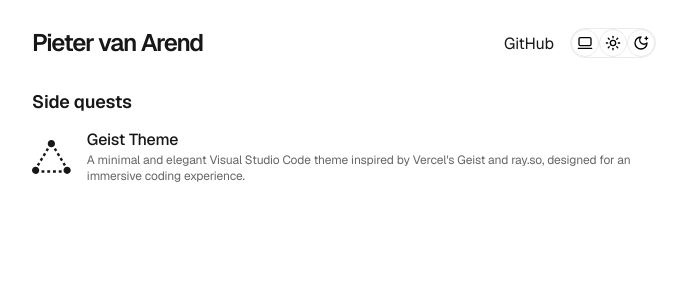
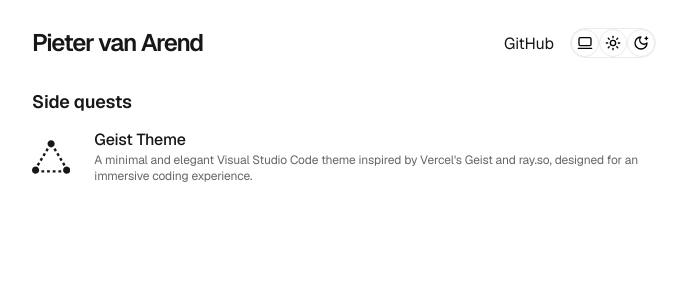
Before and after one commit to phiewter/www, a Next.js app: page / in a window 1280 px wide. Shown: the top 300 px of the page, without its empty margins (296-983 px from the left). Built offline with nearby package versions, Linux system fonts and the light colour scheme.

Commit message:
style(feature-card): adjust styles for better appearence

```diff
--- a/app/components/feature-card/feature-card.module.css
+++ b/app/components/feature-card/feature-card.module.css
@@ -2,15 +2,11 @@
   display: flex;
   flex-direction: row;
   align-items: center;
-  gap: 16px;
+  gap: 24px;
 }
 
 .image-wrapper {
   padding-right: 8px;
-}
-
-.image {
-  border-radius: 8px;
 }
 
 .divider {
```
